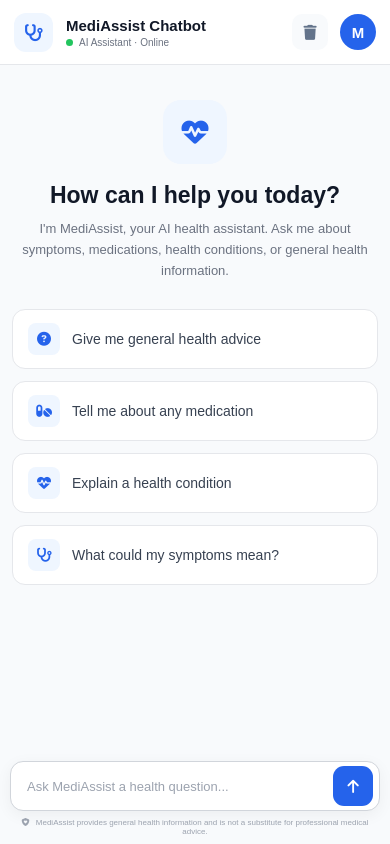
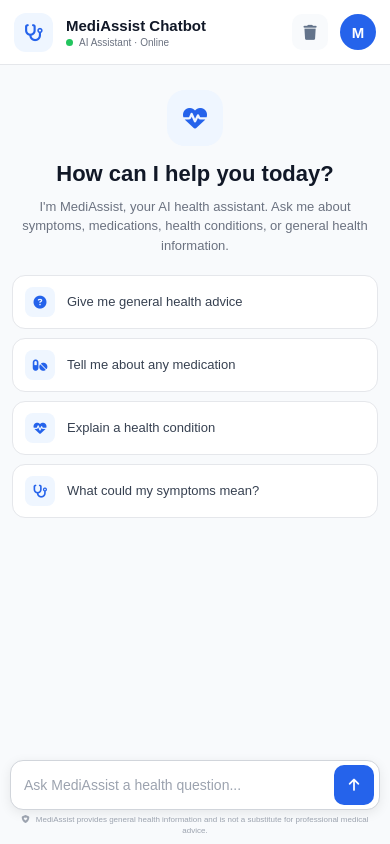
Before and after one commit to CharanBoga/medical-chatbot, a Flask app: page / in a window 390 px wide. Run offline with Flask 3, Linux system fonts and the light colour scheme.

Commit message:
css updated

```diff
--- a/static/style.css
+++ b/static/style.css
@@ -12,6 +12,10 @@ html,
 body {
     width: 100%;
     height: 100%;
+}
+
+html {
+    overflow: hidden;
 }
 
 body {
@@ -29,9 +33,14 @@ body {
 .app {
     width: 100%;
     height: 100vh;
+    height: 100dvh;
+
     display: flex;
     flex-direction: column;
+
     background: #ffffff;
+
+    overflow: hidden;
 }
 
 
@@ -51,6 +60,8 @@ body {
 
     background: #ffffff;
     border-bottom: 1px solid #e5e7eb;
+
+    flex-shrink: 0;
 }
 
 .header-left {
@@ -153,7 +164,9 @@ body {
     position: relative;
 
     width: 100%;
+
     height: calc(100vh - 72px);
+    height: calc(100dvh - 72px);
 
     display: flex;
     flex-direction: column;
@@ -161,6 +174,8 @@ body {
     background: #f8fafc;
 
     overflow: hidden;
+
+    min-height: 0;
 }
 
 
@@ -174,11 +189,16 @@ body {
 
     margin: 0 auto;
 
-    flex: 1;
+    flex: 1 1 auto;
+
+    min-height: 0;
 
     overflow-y: auto;
+    overflow-x: hidden;
 
     padding: 35px 25px 150px;
+
+    -webkit-overflow-scrolling: touch;
 }
 
 
@@ -292,6 +312,9 @@ body {
     font-size: 14px;
 
     transition: 0.2s ease;
+
+    /* IMPORTANT */
+    touch-action: manipulation;
 }
 
 .suggestion:hover {
@@ -333,16 +356,10 @@ body {
     margin-bottom: 16px;
 }
 
-
-/* BOT */
-
 .bot-row {
     justify-content: flex-start;
     align-items: flex-end;
 }
-
-
-/* USER */
 
 .user-row {
     justify-content: flex-end;
@@ -386,14 +403,10 @@ body {
 
 
 /* =========================================
-   ⭐ CRITICAL MESSAGE SIZE FIX
+   MESSAGE SIZE
 ========================================= */
 
 .message-row .message {
-    /*
-       DO NOT let message stretch.
-    */
-
     display: block !important;
 
     width: max-content !important;
@@ -418,7 +431,7 @@ body {
 
     box-sizing: border-box;
 
-    overflow-wrap: break-word;
+    overflow-wrap: anywhere;
 
     word-break: normal;
 
@@ -547,6 +560,11 @@ body {
         #f8fafc 80%,
         rgba(248, 250, 252, 0)
     );
+
+    z-index: 20;
+
+    /* Prevent mobile browser weirdness */
+    flex-shrink: 0;
 }
 
 
@@ -593,7 +611,7 @@ body {
 
 
 /* =========================================
-   ⭐ TEXTAREA FIX
+   TEXTAREA
 ========================================= */
 
 .input-wrapper textarea {
@@ -625,6 +643,9 @@ body {
     line-height: 22px;
 
     color: #111827;
+
+    /* Prevent iOS zoom */
+    -webkit-appearance: none;
 }
 
 .input-wrapper textarea::placeholder {
@@ -657,6 +678,8 @@ body {
     cursor: pointer;
 
     font-size: 15px;
+
+    touch-action: manipulation;
 }
 
 .send-button:hover {
@@ -718,16 +741,50 @@ body {
 
 @media (max-width: 600px) {
 
+    html,
+    body {
+        width: 100%;
+        height: 100%;
+        height: 100dvh;
+
+        overflow: hidden;
+    }
+
+    .app {
+        width: 100%;
+        height: 100vh;
+        height: 100dvh;
+
+        overflow: hidden;
+    }
+
+
+    /* -------------------------
+       HEADER
+    ------------------------- */
+
     .header {
         height: 65px;
         min-height: 65px;
 
         padding: 0 14px;
+
+        flex-shrink: 0;
     }
 
     .chat-container {
         height: calc(100vh - 65px);
+        height: calc(100dvh - 65px);
+
+        min-height: 0;
+
+        overflow: hidden;
     }
+
+
+    /* -------------------------
+       HEADER ITEMS
+    ------------------------- */
 
     .assistant-avatar {
         width: 39px;
@@ -754,64 +811,269 @@ body {
         height: 36px;
     }
 
+
+    /* -------------------------
+       MESSAGES
+    ------------------------- */
+
     .messages {
+        width: 100%;
+
         padding:
-            25px
+            20px
             12px
-            135px;
+            145px;
+
+        min-height: 0;
+
+        overflow-y: auto;
+        overflow-x: hidden;
+
+        -webkit-overflow-scrolling: touch;
     }
 
+
+    /* -------------------------
+       WELCOME
+    ------------------------- */
+
     .welcome {
-        padding-top: 10px;
+        width: 100%;
+
+        padding-top: 5px;
+
+        padding-bottom: 20px;
+    }
+
+    .welcome-icon {
+        width: 56px;
+        height: 56px;
+
+        font-size: 24px;
+
+        margin-bottom: 14px;
     }
 
     .welcome h1 {
-        font-size: 23px;
+        font-size: 22px;
+
+        line-height: 1.3;
+
+        margin-bottom: 8px;
     }
 
     .welcome > p {
+        width: 100%;
+        max-width: 360px;
+
+        font-size: 13px;
+
+        line-height: 1.5;
+
+        margin-bottom: 20px;
+    }
+
+
+    /* -------------------------
+       SUGGESTIONS
+    ------------------------- */
+
+    .suggestions {
+        width: 100%;
+
+        grid-template-columns: 1fr;
+
+        gap: 9px;
+    }
+
+    .suggestion {
+        width: 100%;
+
+        min-height: 54px;
+
+        padding: 10px 12px;
+
         font-size: 13px;
     }
 
-    .suggestions {
-        grid-template-columns: 1fr;
+    .suggestion i {
+        width: 30px;
+        height: 30px;
     }
+
+
+    /* -------------------------
+       CHAT BUBBLES
+    ------------------------- */
 
     .message-row .message {
         max-width: 78% !important;
     }
 
+
+    /* -------------------------
+       INPUT AREA
+    ------------------------- */
+
     .input-area {
+        position: absolute;
+
+        left: 0;
+        right: 0;
+        bottom: 0;
+
+        width: 100%;
+
         padding:
+            8px
             10px
-            10px
-            8px;
+            calc(8px + env(safe-area-inset-bottom));
+
+        background: linear-gradient(
+            to top,
+            #f8fafc 85%,
+            rgba(248, 250, 252, 0)
+        );
+
+        z-index: 100;
     }
 
+
+    /* -------------------------
+       INPUT FORM
+    ------------------------- */
+
+    #chatForm {
+        width: 100%;
+        max-width: none;
+    }
+
+
+    /* -------------------------
+       INPUT BOX
+    ------------------------- */
+
     .input-wrapper {
+        width: 100%;
+
         height: 50px;
         min-height: 50px;
         max-height: 50px;
 
+        padding:
+            4px
+            5px
+            4px
+            13px;
+
         border-radius: 13px;
+
+        box-shadow:
+            0 3px 12px rgba(0, 0, 0, 0.08);
     }
 
+
+    /* -------------------------
+       TEXTAREA
+    ------------------------- */
+
     .input-wrapper textarea {
+        width: 100% !important;
+
         height: 40px !important;
         min-height: 40px !important;
         max-height: 40px !important;
 
-        font-size: 13px;
+        font-size: 14px !important;
+
+        line-height: 20px !important;
+
+        padding:
+            10px
+            0 !important;
+
+        resize: none !important;
+
+        overflow: hidden !important;
     }
+
+
+    /* -------------------------
+       SEND BUTTON
+    ------------------------- */
 
     .send-button {
         width: 40px;
         height: 40px;
 
-        flex-basis: 40px;
+        min-width: 40px;
+        min-height: 40px;
+
+        flex: 0 0 40px;
+
+        border-radius: 10px;
+
+        font-size: 14px;
     }
 
+
+    /* -------------------------
+       DISCLAIMER
+    ------------------------- */
+
     .disclaimer {
+        width: 100%;
+
+        margin-top: 5px;
+
         font-size: 8px;
+
+        line-height: 1.3;
+
+        padding: 0 3px;
+
+        white-space: normal;
     }
 }
+
+
+/* =========================================
+   VERY SMALL PHONES
+========================================= */
+
+@media (max-width: 380px) {
+
+    .header {
+        padding: 0 10px;
+    }
+
+    .assistant-info h2 {
+        font-size: 14px;
+    }
+
+    .header-right {
+        gap: 6px;
+    }
+
+    .messages {
+        padding-left: 9px;
+        padding-right: 9px;
+        padding-bottom: 140px;
+    }
+
+    .welcome h1 {
+        font-size: 20px;
+    }
+
+    .welcome > p {
+        font-size: 12px;
+    }
+
+    .suggestion {
+        font-size: 12px;
+    }
+
+    .message-row .message {
+        max-width: 82% !important;
+    }
+}
```
